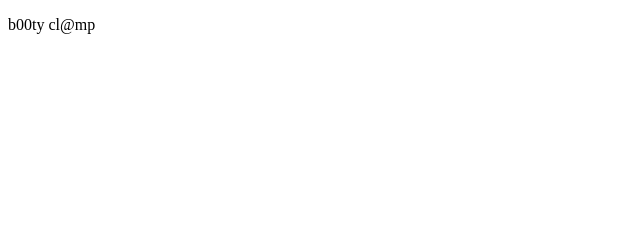
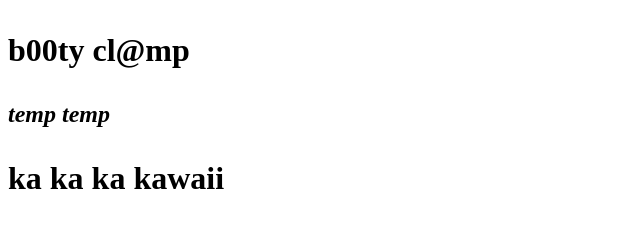
Before and after one commit to tVukosavljevic/lab-13-html, a plain HTML site: page index.html in a window 1280 px wide. Shown: the whole page, without its empty margins (0-640 px from the left). Drawn offline with Linux system fonts and the light colour scheme.

Commit message:
exercise

```diff
--- a/index.html
+++ b/index.html
@@ -4,5 +4,13 @@
 <title> hi joel </title>
 </head>
 <body>
-	<p> b00ty cl@mp </p>
+	<h1>
+		<p> b00ty cl@mp </p>
+	</h1>
+	<h2>
+		<p><em><strong>temp temp</em></strong> </p>
+	</h2>
+	<h1>
+		<p> ka ka ka kawaii </p>
+	</h1>
 </body>
```
